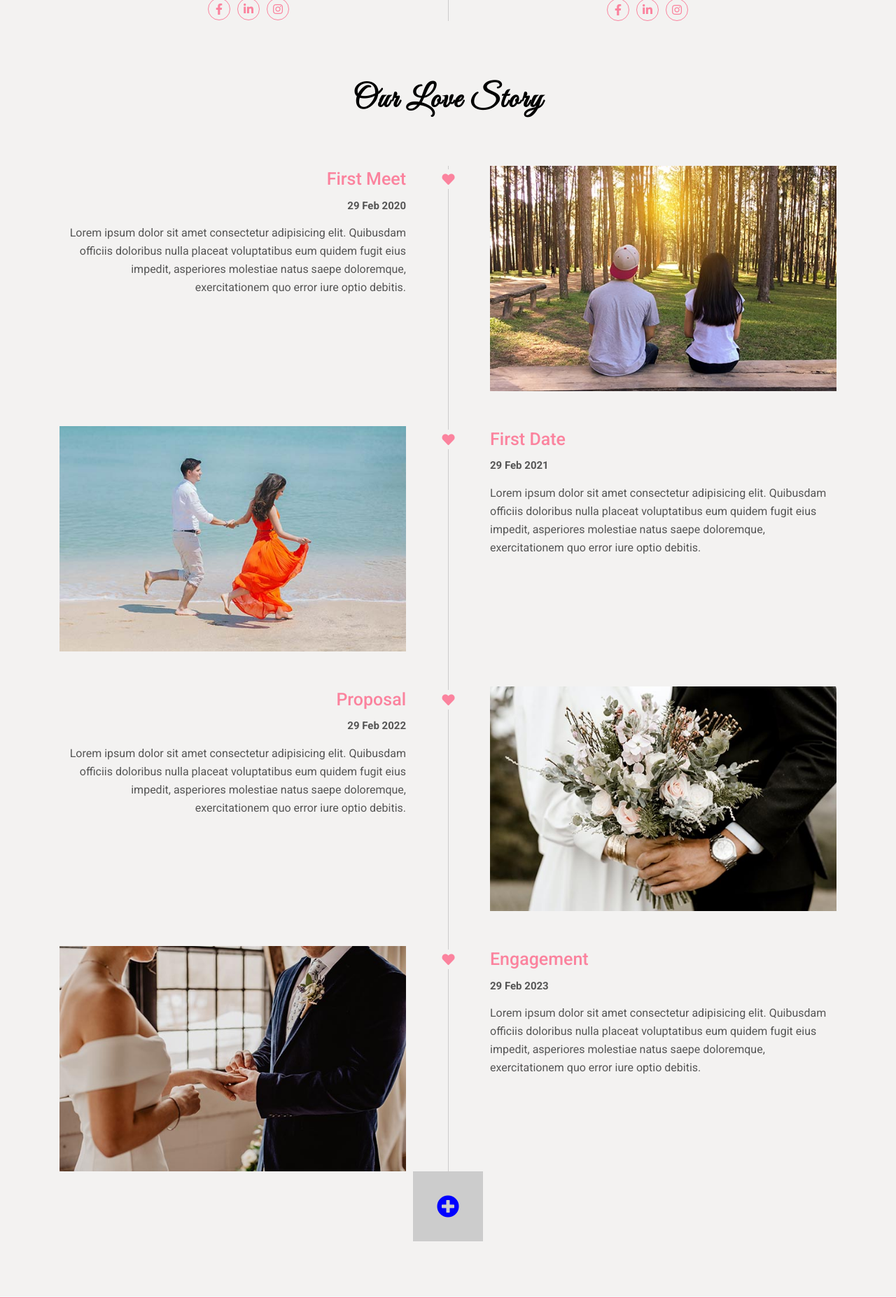
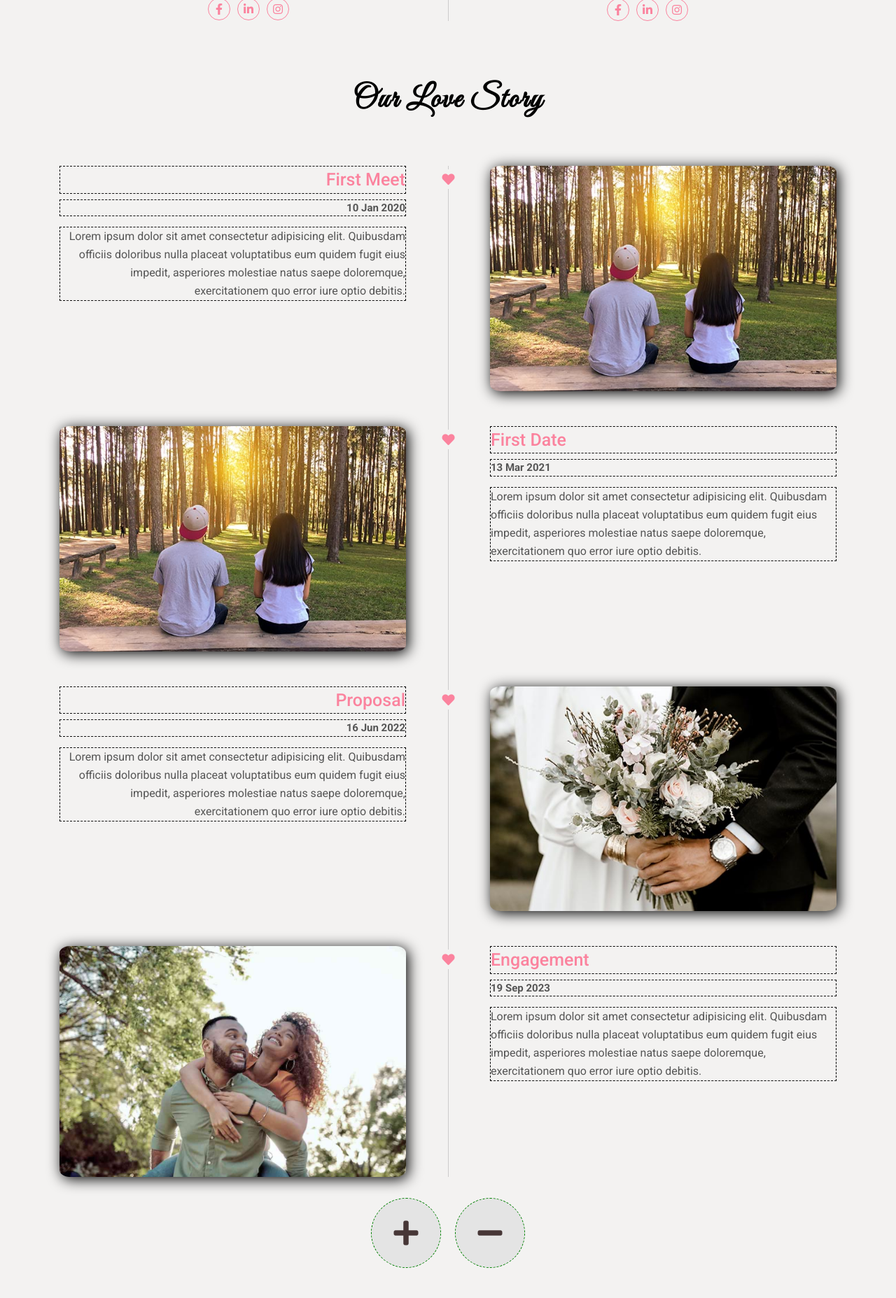
Before and after one commit to QuentinRiv/Ojlev, a Flask app: page / in a window 1280 px wide. Shown: the part 1440-3295 px from the top of the page at 70% size. Run offline with Flask 3, Linux system fonts and the light colour scheme; the visitor is signed in with stand-in values (Sample User, id 1); data comes from the database, SQL or seed files in the repository; both versions use the stored data as it was after the commit.

Commit message:
Beaucoup

```diff
--- a/ojlevapp/static/css/admin.css
+++ b/ojlevapp/static/css/admin.css
@@ -40,16 +40,59 @@
 
 .story-section .addStoryItem {
   /* position: relative; */
-  background-color: #ccc;
+  background-color: #e4e4e4;
   color: blue;
   width: 100px;
   height: 100px;
   display: flex;
   justify-content: center;
   align-items: center;
+  border-radius: 50%;
+  border: 1px green dashed;
+  cursor: pointer;
+  margin: 30px 10px;
 }
 
 .story-section .addStoryItem i {
-  font-size: 200%;
-  color: blue;
+  font-size: 250%;
+  color: rgb(71, 55, 55);
+  padding: 10px;
 }
+
+
+.story-content .story-img .new-image-story {
+  background-color: rgb(117, 128, 143);
+  opacity: 0;
+  position: absolute;
+  top: 0;
+  left: 0;
+  width: calc(100% - 75px);
+  height: 100%;
+  transition: opacity 0.3s ease-in-out;
+  display: flex;
+  align-items: center;
+  justify-content: center;
+}
+
+.story-content .story-img .new-image-story:hover {
+  opacity: 0.6;
+  cursor: pointer;
+}
+
+.story-content .story-item:nth-child(odd) .new-image-story {
+    margin: 0 15px 0 60px;
+}
+
+.story-content .story-item:nth-child(even) .new-image-story {
+  margin: 0 60px 0 15px;
+}
+
+.story-content .story-img {
+  position: relative;
+}
+
+
+.story-content .story-img .fa-camera {
+  color: black;
+  font-size: 300%;
+}
--- a/ojlevapp/static/css/style.css
+++ b/ojlevapp/static/css/style.css
@@ -328,7 +328,7 @@ body {
     background-color: #cccccc;
 }
 
-.story-content .story-item i {
+.story-content .story-item > i {
     position: absolute;
     left: 50%;
     width: 31px;
@@ -353,6 +353,11 @@ body {
 .story-content .story-img {
     flex: 0 0 50%;
     max-width: 50%;
+}
+
+.story-content .story-img img {
+    border-radius: 3%;
+    filter: drop-shadow(3px 3px 10px black);
 }
 
 .story-section .story-item:last-child {
--- a/ojlevapp/templates/index.html
+++ b/ojlevapp/templates/index.html
@@ -166,93 +166,35 @@
           <div class="story-content">
             <div class="row">
               <!-- story item start -->
-              <div class="story-item">
+              {% for story in stories %}
+              <div class="story-item" data-index={{story['id']}}>
                 <i class="fas fa-heart"></i>
                 <div class="story-text">
-                  <h3>First Meet</h3>
-                  <span class="date"> 29 Feb 2020 </span>
-                  <p>
-                    Lorem ipsum dolor sit amet consectetur adipisicing elit.
-                    Quibusdam officiis doloribus nulla placeat voluptatibus eum
-                    quidem fugit eius impedit, asperiores molestiae natus saepe
-                    doloremque, exercitationem quo error iure optio debitis.
-                  </p>
+                  <h3 class="title">{{ story['title'] }}</h3>
+                  <span class="date"> {{ story['date'] }} </span>
+                  <p class="description">{{ story['description'] }}</p>
                 </div>
                 <div class="story-img">
-                  <img
-                    src="../static/img/story/story-1.jpg"
+                    <img
+                    src={{"../static/img/story/"+story['image_name']}}
                     alt="couple love story"
                   />
+                <input type="file" id="hiddenLoveImageInput" style="display: none;" name="image">
+                  <div class="new-image-story">
+                    <i class="fas fa-camera"></i>
+                  </div>
                 </div>
               </div>
+              {% endfor %}
               <!-- story item end -->
-              <!-- story item start -->
-              <div class="story-item">
-                <i class="fas fa-heart"></i>
-                <div class="story-text">
-                  <h3>First Date</h3>
-                  <span class="date"> 29 Feb 2021 </span>
-                  <p>
-                    Lorem ipsum dolor sit amet consectetur adipisicing elit.
-                    Quibusdam officiis doloribus nulla placeat voluptatibus eum
-                    quidem fugit eius impedit, asperiores molestiae natus saepe
-                    doloremque, exercitationem quo error iure optio debitis.
-                  </p>
-                </div>
-                <div class="story-img">
-                  <img
-                    src="../static/img/story/story-2.jpg"
-                    alt="couple love story"
-                  />
-                </div>
-              </div>
-              <!-- story item end -->
-              <!-- story item start -->
-              <div class="story-item">
-                <i class="fas fa-heart"></i>
-                <div class="story-text">
-                  <h3>Proposal</h3>
-                  <span class="date"> 29 Feb 2022 </span>
-                  <p>
-                    Lorem ipsum dolor sit amet consectetur adipisicing elit.
-                    Quibusdam officiis doloribus nulla placeat voluptatibus eum
-                    quidem fugit eius impedit, asperiores molestiae natus saepe
-                    doloremque, exercitationem quo error iure optio debitis.
-                  </p>
-                </div>
-                <div class="story-img">
-                  <img
-                    src="../static/img/story/story-3.jpg"
-                    alt="couple love story"
-                  />
-                </div>
-              </div>
-              <!-- story item end -->
-              <!-- story item start -->
-              <div class="story-item">
-                <i class="fas fa-heart"></i>
-                <div class="story-text">
-                  <h3>Engagement</h3>
-                  <span class="date"> 29 Feb 2023 </span>
-                  <p>
-                    Lorem ipsum dolor sit amet consectetur adipisicing elit.
-                    Quibusdam officiis doloribus nulla placeat voluptatibus eum
-                    quidem fugit eius impedit, asperiores molestiae natus saepe
-                    doloremque, exercitationem quo error iure optio debitis.
-                  </p>
-                </div>
-                <div class="story-img">
-                  <img
-                    src="../static/img/story/story-4.jpg"
-                    alt="couple love story"
-                  />
-                </div>
-              </div>
-              <!-- story item end -->
+
             </div>
           </div>
-          <div class="addStoryItem">
-            <i class="fas fa-plus-circle"></i>
+          <div class="addStoryItem plus">
+            <i class="fas fa-plus"></i>
+          </div>
+          <div class="addStoryItem minus">
+            <i class="fas fa-minus"></i>
           </div>
         </div>
       </div>
@@ -274,7 +216,6 @@
                         <h3>Ceremony</h3>
                         <span class="date">3 Sep 2024</span>
                         <span class="time">5:00 - 7:00 PM</span>
-                        <p>{ Shagun Farm }</p>
                         <p>Rue du Bout du Monde, Quelque part à Satigny</p>
                         <img src="../static/img/icons/flower.svg" alt="event">
                     </div>
@@ -286,7 +227,6 @@
                         <h3>Reception</h3>
                         <span class="date">3 Sep 2024</span>
                         <span class="time">5:00 - 7:00 PM</span>
-                        <p>{ Shagun Farm }</p>
                         <p>Rue du Bout du Monde, Quelque part à Satigny</p>
                         <img src="../static/img/icons/flower.svg" alt="event">
                     </div>
--- a/ojlevapp/views.py
+++ b/ojlevapp/views.py
@@ -1,11 +1,12 @@
 from flask import Flask, render_template, request, json,jsonify, redirect
-from flask import Blueprint, current_app
+from flask import Blueprint, current_app, url_for
 import os
 from werkzeug.utils import secure_filename
 from flask_login import login_required, current_user
-from .models import User, Partner
+from .models import Partner, Lovestory, Program
 from . import db
 from sqlalchemy.exc import SQLAlchemyError
+from sqlalchemy import func
 
 bp = Blueprint('main', __name__)
 
@@ -13,11 +14,12 @@ bp = Blueprint('main', __name__)
 def index():
     groom = Partner.query.filter_by(id=1).first()
     bride = Partner.query.filter_by(id=2).first()
+    stories = Lovestory.query.all()
     if(current_user.is_authenticated):
         print("\nYou are authenticated\n")
     else:
         print("\nYou are not authenticated\n")
-    return render_template('index.html', connected=current_user.is_authenticated, groom=groom, bride=bride)
+    return render_template('index.html', connected=current_user.is_authenticated, groom=groom, bride=bride, stories=stories)
 
 @bp.route('/upload')
 @login_required
@@ -31,12 +33,13 @@ def upload_file():
 
     file = request.files['image']
     filename = request.form['filename']
+    path = request.form['path']
 
     if file.filename == '':
         return redirect(request.url)
     if file and allowed_file(filename):
         filename = secure_filename(filename)
-        file.save(os.path.join(current_app.config['UPLOAD_FOLDER'], filename))
+        file.save(os.path.join(path, filename))
         return 'Image uploadée avec succès'
     else:
         return 'Type de fichier non autorisé'
@@ -94,3 +97,84 @@ def generate_partners():
     db.session.add(partner2)
     db.session.commit()
     return "ok", 202
+
+@bp.route('/generate_story', methods=['GET'])
+def generate_story():
+    data = request.form.to_dict()
+    Lovestory.query.delete()
+    db.session.commit()
+
+    titles = ["First Meet", "First Date", "Proposal", "Engagement"]
+    dates = ["10 Jan 2020", "13 Mar 2021", "16 Jun 2022", "19 Sep 2023"]
+    for i in range(4):
+        lovepart = Lovestory(id=i,
+                             title=titles[i],
+                             date=dates[i],
+                             description="Lorem ipsum dolor sit amet consectetur adipisicing elit. Quibusdam officiis doloribus nulla placeat voluptatibus eum quidem fugit eius impedit, asperiores molestiae natus saepe doloremque, exercitationem quo error iure optio debitis.",
+                             image_name="story-"+str(i)+".jpg")
+        db.session.add(lovepart)
+        db.session.commit()
+
+    return "ok", 202
+
+
+@bp.route('/story', methods=['POST'])
+def story():
+    data = request.form.to_dict()
+    print(data)
+    story = db.session.query(Lovestory).filter_by(id=data['id']).first()
+    if data['type'] == 'title':
+        story.title = data['text']
+    elif data['type'] == 'date':
+        story.date = data['text']
+    elif data['type'] == 'description':
+        story.description = data['text']
+
+    db.session.commit()
+
+    return "ok", 202
+
+@bp.route('/story/new', methods=['GET'])
+def new_story():
+    high_id = len(Lovestory.query.all())
+    lovepart = Lovestory(id=high_id,
+                            title="New love step",
+                            date="01 Jan 2050",
+                            description="Lorem ipsum dolor sit amet consectetur adipisicing elit. Quibusdam officiis doloribus nulla placeat voluptatibus eum quidem fugit eius impedit, asperiores molestiae natus saepe doloremque, exercitationem quo error iure optio debitis.",
+                            image_name="story-"+str(high_id)+".jpg")
+
+    db.session.add(lovepart)
+    db.session.commit()
+
+    return redirect(url_for("main.index"))
+
+
+@bp.route('/story/remove', methods=['GET'])
+def remove_story():
+    highest_id = len(Lovestory.query.all()) - 1
+
+    last_story = Lovestory.query.filter_by(id=highest_id).delete()
+
+    db.session.commit()
+
+    return redirect(url_for("main.index"))
+
+
+@bp.route('/generate_program', methods=['GET'])
+def generate_program():
+    Program.query.delete()
+    db.session.commit()
+
+    names = ["Ceremony", "Engagement"]
+    dates = ["16 Jun 2022", "19 Sep 2023"]
+    hours = ["5:00 - 7:00 PM", "5:00 - 7:30 PM"]
+    for i in range(2):
+        program = Program(  id=i,
+                            name=names[i],
+                            date=dates[i],
+                            time=hours[i],
+                            description="Machin truc muche")
+        db.session.add(program)
+        db.session.commit()
+
+    return "ok", 202
```
Also changed, not shown: ojlevapp/models.py (+14 -0 lines), ojlevapp/static/js/admin.js (+123 -2 lines), data/app.db, ojlevapp/static/img/bride.png, ojlevapp/static/img/story/story-0.jpg (added), ojlevapp/static/img/story/story-2.jpg, ojlevapp/static/img/story/story-3.jpg, ojlevapp/static/img/story/story-4.jpg, ojlevapp/static/img/story/story-5.jpg (added), ojlevapp/static/img/story/upcloud.png (added), ojlevapp/static/img/upcloud.png (added).
